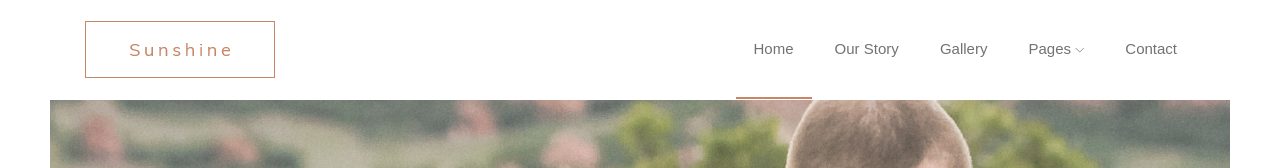
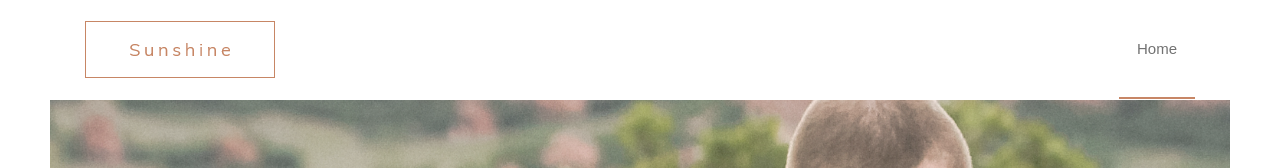
Before and after one commit to PAvonK/D_BWedding, a Django app: page / in a window 1280 px wide. Shown: the top 168 px of the page. Run offline with Django 3.2, Linux system fonts and the light colour scheme; some libraries are stand-ins or nearby versions; some web fonts are replaced.

Commit message:
Removed Page links temporarily

```diff
--- a/ProjectMain/homepage/templates/homepage/index.html
+++ b/ProjectMain/homepage/templates/homepage/index.html
@@ -53,21 +53,21 @@
                                 <nav>
                                     <ul id="navigation">
                                         <li><a class="active" href="{% url 'index' %}">home</a></li>
-                                        <li><a href="{% url 'story' %}">Our Story</a></li>
-                                        <li><a href="{% url 'gallery' %}">Gallery</a></li>
+                                        <!--<li><a href="{% url 'story' %}">Our Story</a></li>-->
+                                        <!--<li><a href="{% url 'gallery' %}">Gallery</a></li>-->
                                         <!--<li><a href="#">blog <i class="ti-angle-down"></i></a>
                                             <ul class="submenu">
                                                 <li><a href="blog.html">blog</a></li>
                                                 <li><a href="single-blog.html">single-blog</a></li>
                                             </ul>
                                         </li>-->
-                                        <li><a href="#">pages <i class="ti-angle-down"></i></a>
+                                        <!--<li><a href="#">pages <i class="ti-angle-down"></i></a>
                                             <ul class="submenu">
                                                 <li><a href="{% url 'accommodation' %}">Accommodation</a></li>
                                                 <li><a href="elements.html">elements</a></li>
                                             </ul>
-                                        </li>
-                                        <li><a href="{% url 'contact' %}">Contact</a></li>
+                                        </li>-->
+                                        <!--<li><a href="{% url 'contact' %}">Contact</a></li>-->
                                     </ul>
                                 </nav>
                             </div>
@@ -436,10 +436,10 @@
                     <div class="quick_links">
                         <ul>
                             <li><a href="{% url 'index' %}">Home</a></li>
-                            <li><a href="{% url 'story' %}">Our Story</a></li>
-                            <li><a href="{% url 'gallery' %}">Gallery</a></li>
-                            <li><a href="{% url 'accommodation' %}">Accommodation</a></li>
-                            <li><a href="{% url 'contact' %}">Contact</a></li>
+                            <!--<li><a href="{% url 'story' %}">Our Story</a></li>-->
+                            <!--<li><a href="{% url 'gallery' %}">Gallery</a></li>-->
+                            <!--<li><a href="{% url 'accommodation' %}">Accommodation</a></li>-->
+                            <!--<li><a href="{% url 'contact' %}">Contact</a></li>-->
                         </ul>
                     </div>
                 </div>
```
